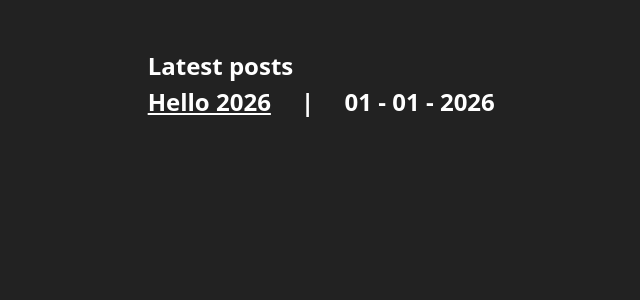
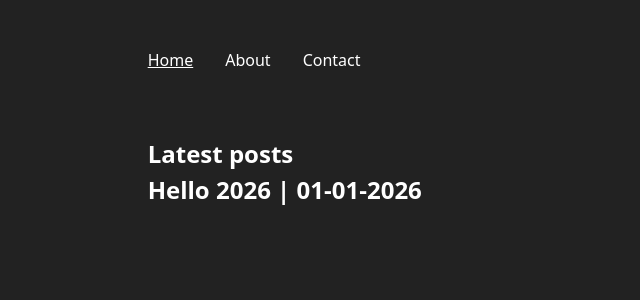
Before and after one commit to Jmr13/Jmr13.github.io, a Jekyll site: the page built from index.md, in a window 1280 px wide. Shown: the top 300 px of the page, without its empty margins (172-812 px from the left). Built offline with Jekyll 4.4.1, drawn with Linux system fonts in a browser that asks for light colours.

Commit message:
Implement navigation and layout updates. Add Contact and About page

```diff
--- /dev/null
+++ b/_data/navigation.yml
@@ -0,0 +1,6 @@
+- name: Home
+  link: /
+- name: About
+  link: /about.html
+- name: Contact
+  link: /contact.html
--- /dev/null
+++ b/_includes/navigation.html
@@ -0,0 +1,5 @@
+<nav>
+    {% for item in site.data.navigation %}
+    <a href="{{ item.link }}" {% if page.url==item.link %} class="current" {% endif %}>{{ item.name }}</a>
+    {% endfor %}
+</nav>
--- a/_layouts/home.html
+++ /dev/null
@@ -1,15 +0,0 @@
-<!DOCTYPE html>
-<html>
-
-<head>
-    <meta charset="UTF-8">
-    <title>{{ page.title }}</title>
-    <meta name="viewport" content="width=device-width, initial-scale=1.0">
-    <link rel="stylesheet" href="/assets/css/styles.css">
-</head>
-
-<body>
-    {{ content }}
-</body>
-
-</html>
--- a/_layouts/page.html
+++ b/_layouts/page.html
@@ -9,6 +9,7 @@
 </head>
 
 <body>
+    {% include navigation.html %}
     {{ content }}
 </body>
 
--- a/_layouts/post.html
+++ b/_layouts/post.html
@@ -9,6 +9,7 @@
 </head>
 
 <body>
+    {% include navigation.html %}
     <h2><b>{{ page.title }}</b></h2>
     <p><small>Published on {{ page.date | date: "%B %d, %Y" }}</small></p>
     <br>
--- a/assets/css/styles.css
+++ b/assets/css/styles.css
@@ -25,3 +25,13 @@ a:visited {
     color: inherit;
     text-decoration: none;
 }
+
+nav {
+    display: flex;
+    gap: 0 2rem;
+    margin-bottom: 4rem;
+}
+
+.current {
+    text-decoration: underline;
+}
--- a/index.md
+++ b/index.md
@@ -9,9 +8,9 @@ date:   2026-01-01
 </section>
 <main>
   {% for post in site.posts %}
-    <article class="post">
+    <article>
       <header>
-        <h2><a href="{{ post.url }}"><u>{{ post.title }}</u>&emsp; | &emsp;{{ page.date | date: "%m - %d - %Y" }}</a></h2>
+        <h2><a href="{{ post.url }}">{{ post.title }} | {{ post.date | date: "%m-%d-%Y" }}</a></h2>
       </header>
     </article>
   {% endfor %}
```
Also changed, not shown: other parts of index.md (+1 -2 lines), about.md (added, +11 -0 lines), contact.md (added, +11 -0 lines).
